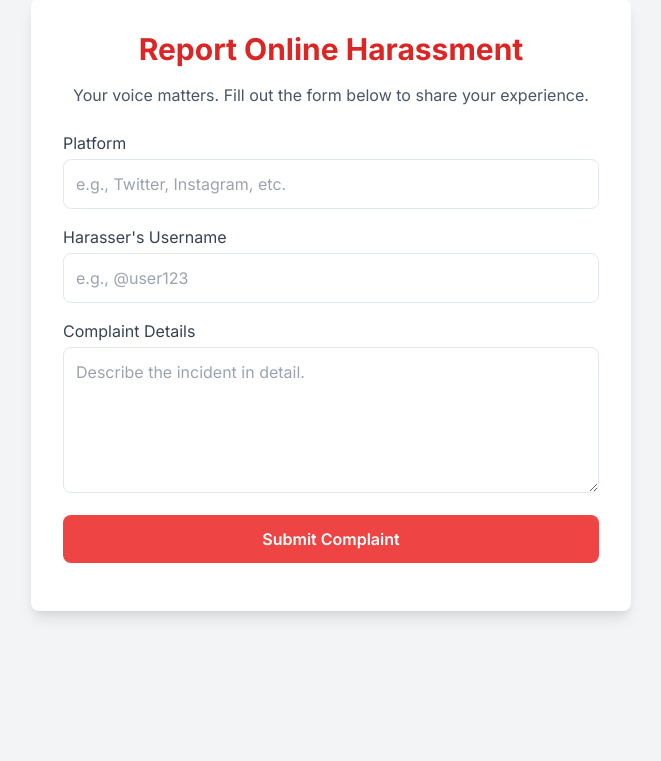
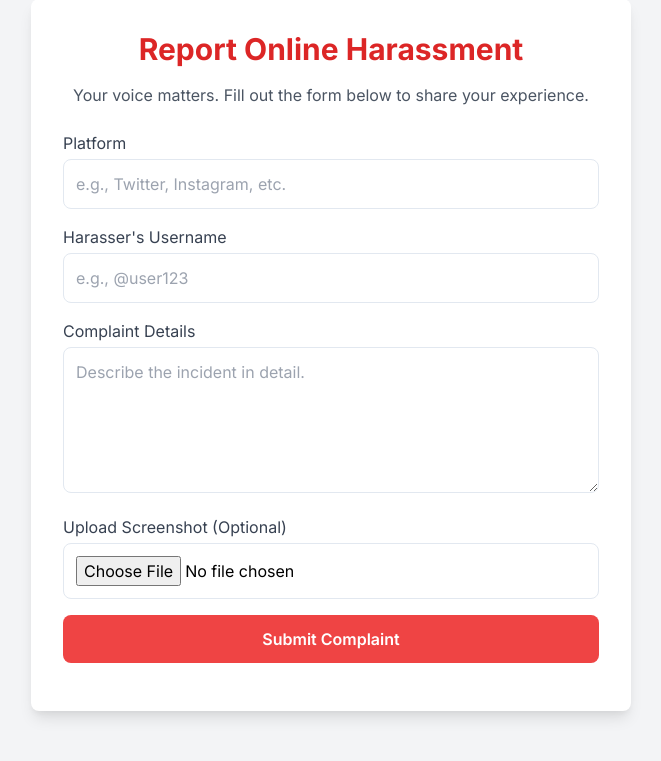
Before and after one commit to Divyansh77-cmd/ALLY7, a Flask app: page / in a window 1280 px wide. Shown: the part 51-812 px from the top of the page, without its empty margins (309-970 px from the left). Before the commit the page ends 669 px from the top, so only its background shows below. Run offline with Flask 3, Linux system fonts and the light colour scheme; some libraries are stand-ins or nearby versions.

Commit message:
Update index.html

```diff
--- a/templates/index.html
+++ b/templates/index.html
@@ -4,9 +4,7 @@
     <meta charset="UTF-8">
     <meta name="viewport" content="width=device-width, initial-scale=1.0">
     <title>Ally: Report Harassment</title>
-    <!-- Tailwind CSS is loaded from a CDN for simplicity -->
     <script src="https://cdn.tailwindcss.com"></script>
-    <!-- Our custom stylesheet. The URL is now generated by Flask. -->
     <link rel="stylesheet" href="{{ url_for('static', filename='styles.css') }}">
 </head>
 <body class="bg-gray-100">
@@ -14,7 +12,7 @@
         <h1 class="text-3xl font-bold text-center text-red-600 mb-4">Report Online Harassment</h1>
         <p class="text-gray-600 text-center mb-6">Your voice matters. Fill out the form below to share your experience.</p>
 
-        <form id="complaint-form" class="space-y-4">
+        <form id="complaint-form" class="space-y-4" enctype="multipart/form-data">
             <div>
                 <label for="platform" class="block text-gray-700 font-medium mb-1">Platform</label>
                 <input type="text" id="platform" name="platform" class="input-field" placeholder="e.g., Twitter, Instagram, etc." required>
@@ -27,13 +25,16 @@
                 <label for="complaint" class="block text-gray-700 font-medium mb-1">Complaint Details</label>
                 <textarea id="complaint" name="complaint" rows="5" class="input-field" placeholder="Describe the incident in detail." required></textarea>
             </div>
+            <div>
+                <label for="screenshot" class="block text-gray-700 font-medium mb-1">Upload Screenshot (Optional)</label>
+                <input type="file" id="screenshot" name="screenshot" class="input-field">
+            </div>
             <button type="submit" class="submit-btn">Submit Complaint</button>
         </form>
 
         <div id="message" class="mt-4"></div>
     </div>
 
-    <!-- Our custom JavaScript logic. The URL is now generated by Flask. -->
     <script src="{{ url_for('static', filename='main.js') }}"></script>
 </body>
 </html>
```
